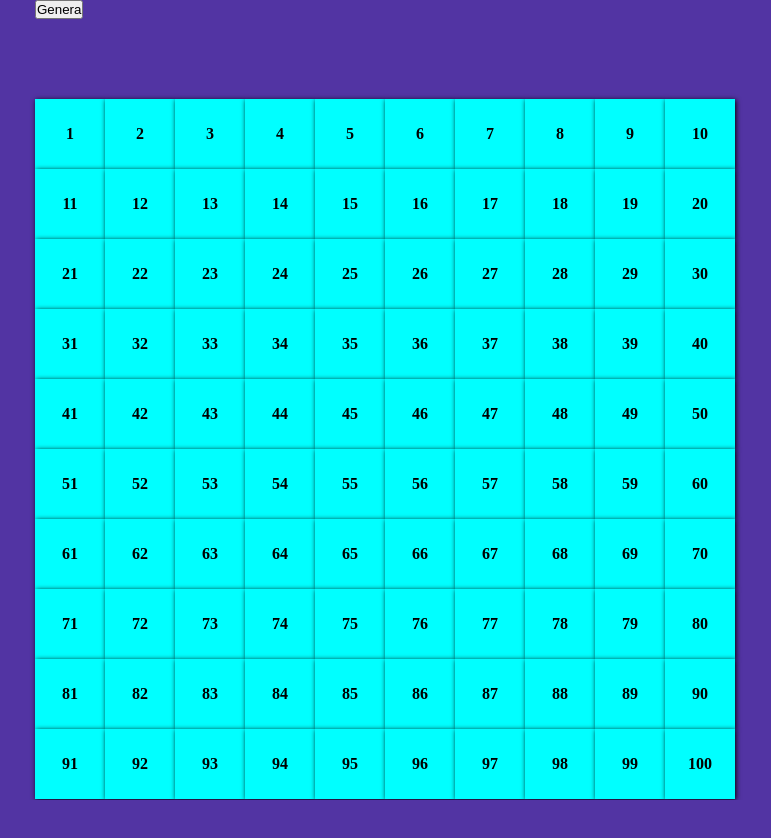
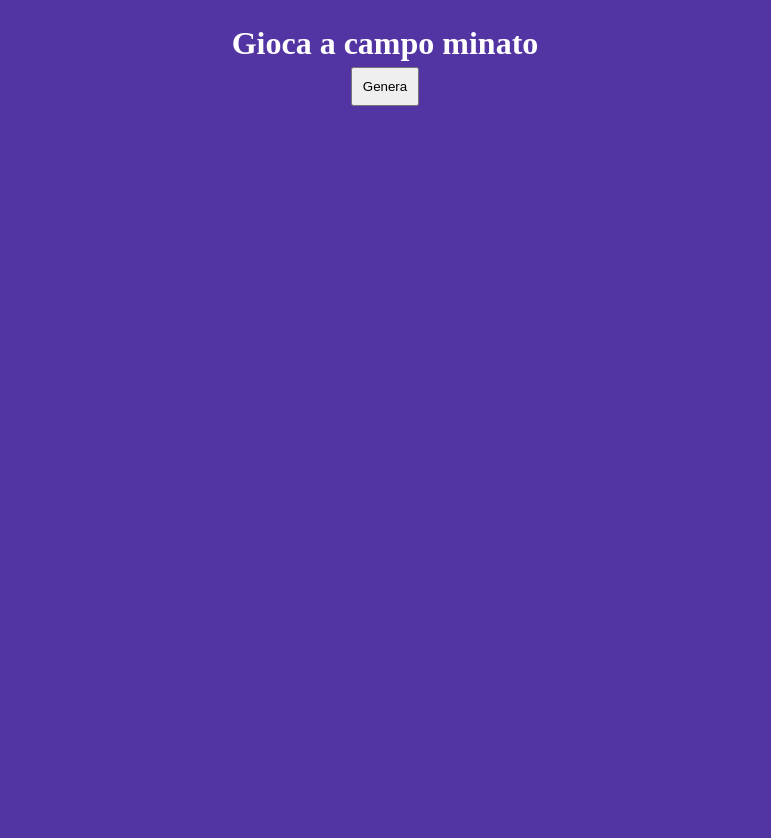
Before and after one commit to Frah01/js-campominato-grid, a plain HTML site: page index.html in a window 1280 px wide. Shown: the whole page, without its empty margins (255-1026 px from the left). Before the commit the page ends 800 px from the top, so only its background shows below. Drawn offline with Linux system fonts and the light colour scheme.

Commit message:
aggiunto bottone per creare la board

```diff
--- a/css/style.css
+++ b/css/style.css
@@ -24,17 +24,32 @@ body{
 
 .button {
     padding: 10px;
-    background-color: rgb(0, 140, 255);
 }
 
 .container {
     width: 700px;
     height: 700px;
     margin: 0 auto;
+
+}
+
+.button-div{
+    width: 100%;
+    display: flex;
+    flex-direction: column;
+    justify-content: center;
+    align-items: center;
+    padding: 20px;
+}
+
+.text-title {
+    color: white;
+    padding: 5px;
+    text-align: center;
 }
 
 .content-boxes {
-    margin-top: 5rem;
+    margin-top: 2rem;
     width: 100%;
     height: 100%;
     display: flex;
--- a/index.html
+++ b/index.html
@@ -9,7 +9,11 @@
 </head>
 <body>
     <div class="container">
-        <button id="spawn" >Genera</button>
+        <div class="button-div">
+            <h1 class="text-title" >Gioca a campo minato</h1>
+            <button id="spawn" class="button" >Genera</button>
+        </div>
+
         <div id="content-box"  class="content-boxes" >
 
         </div>
--- a/js/script.js
+++ b/js/script.js
@@ -7,18 +7,21 @@ function squares(){
 }
 
 
-
+let bottone = document.getElementById('spawn')
 let contentboxes = document.getElementById('content-box')
 
-
+bottone.addEventListener('click', function(){
     for(let i = 1; i<=100 ; i++){
         const numeri = i
         const createboxes= squares();
         createboxes.innerText += numeri
         contentboxes.appendChild(createboxes);
+
         createboxes.addEventListener('click', function(){
+
         this.classList.add('pulsante')
         console.log(createboxes.innerText)
 
         })
     }
+})
```
Lines whose indentation alone changed are shown as unchanged.
